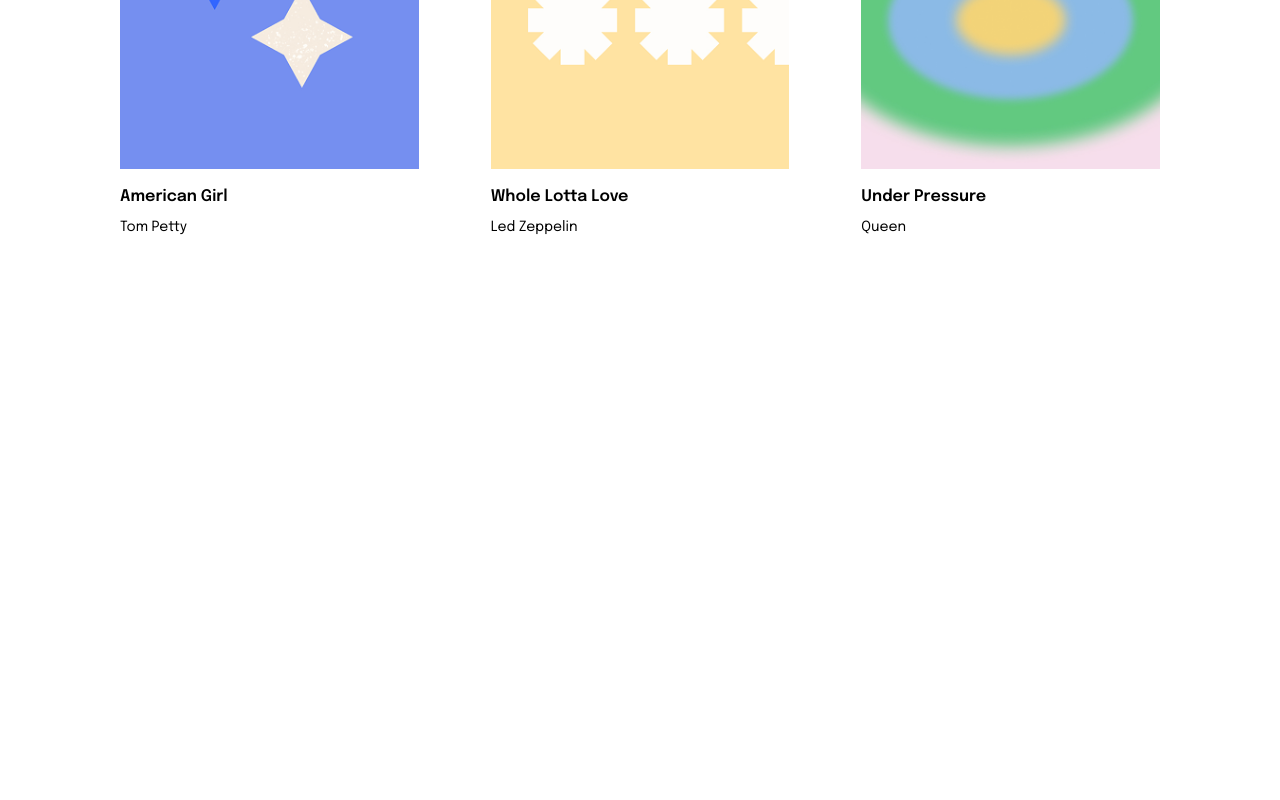
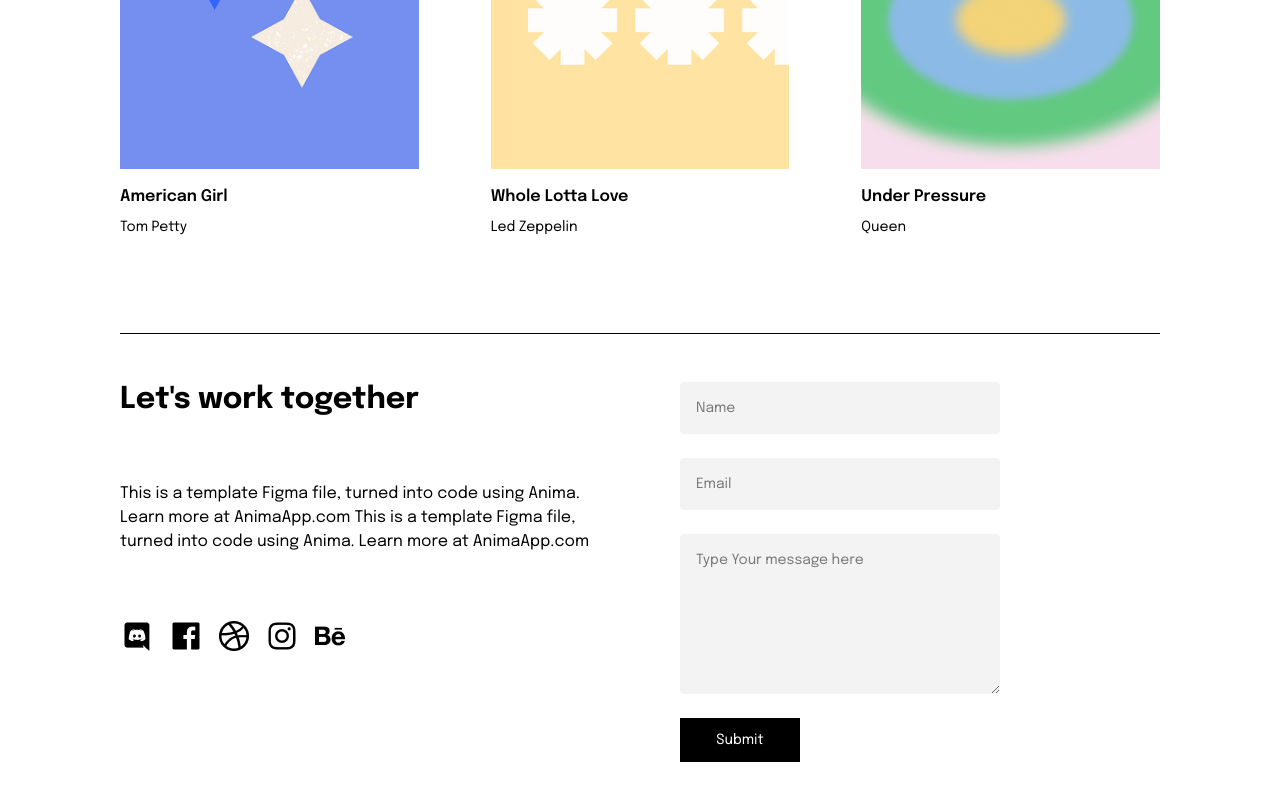
Before and after one commit to Berita-Winnie/awesome_portfolio, a React (Vite) app: page /about in a window 1280 px wide. Shown: the part 3037-3837 px from the top of the page. Before the commit the page ends 3274 px from the top, so only its background shows below. Built offline with nearby package versions, Linux system fonts and the light colour scheme; a web font is replaced by a local one.

Commit message:
complete layout and styling for footer section

```diff
--- a/src/App.jsx
+++ b/src/App.jsx
@@ -2,6 +2,7 @@
 import Header from './components/Header'
 import Testimonials from './components/Testimonials'
 import LatestWork from './components/LatestWork'
+import Footer from './components/Footer'
 
 const App = () => {
   return (
@@ -10,6 +11,7 @@
 
       <Testimonials />
       <LatestWork />
+      <Footer />
     </div>
   )
 }
--- /dev/null
+++ b/src/components/Footer.jsx
@@ -0,0 +1,49 @@
+import React from 'react'
+import { assets } from '../assets/assets'
+
+const Footer = () => {
+  return (
+    <div className="mt-24  px-12 md:px-10 lg:px-30   ">
+      <div className="border-t border-t-black flex flex-col  md:flex-row  gap-20 justify-between py-12">
+        <div className=" flex flex-col gap-16 items-start  text-sm sm:text-base  w-full md:max-w-1/2 ">
+          <p className="font-bold text-3xl  ">Let's work together</p>
+          <p>
+            This is a template Figma file, turned into code using Anima. Learn
+            more at AnimaApp.com This is a template Figma file, turned into code
+            using Anima. Learn more at AnimaApp.com
+          </p>
+          <div className="flex flex-row gap-3 ">
+            <img src={assets.discord} alt="" />
+            <img src={assets.facebook} alt="" />
+            <img src={assets.dribble_socials} alt="" />
+            <img src={assets.nstagram} alt="" />
+            <img src={assets.behance_socials} alt="" />
+          </div>
+        </div>
+        <form className="flex flex-col gap-6 text-sm  w-full md:max-w-1/2">
+          <input
+            className="bg-[#F3F3F3] p-4 rounded max-w-80"
+            type="text"
+            placeholder="Name"
+            required
+          />
+          <input
+            className="bg-[#F3F3F3] p-4 rounded max-w-80"
+            type="Email"
+            placeholder="Email"
+            required
+          />
+          <textarea
+            className="bg-[#F3F3F3] p-4 rounded max-w-80 h-40"
+            placeholder="Type Your message here"
+          ></textarea>
+          <button className="bg-black text-white max-w-30 px-4 py-3">
+            Submit
+          </button>
+        </form>
+      </div>
+    </div>
+  )
+}
+
+export default Footer
--- a/src/components/LatestWork.jsx
+++ b/src/components/LatestWork.jsx
@@ -3,7 +3,7 @@
 
 const LatestWork = () => {
   return (
-    <div className="container mx-auto flex flex-col gap-12 md:gap-8 w-full max-w-80% overflow-hidden  pt-80 md:pt-60  px-12 md:px-10 lg:px-30  items-center">
+    <div className="container mx-auto flex flex-col gap-12 md:gap-8 w-full max-w-80% overflow-hidden  pt-80 md:pt-60  px-12 md:px-10 lg:px-30  items-center  ">
       <div>
         <h1 className="font-bold text-center mb-20 text-2xl">Latest Work</h1>
         <div className=" flex flex-col sm:grid grid-cols-2 md:grid-cols-3 items-center   gap-12 md:gap-8 lg:gap-18  ">
```
